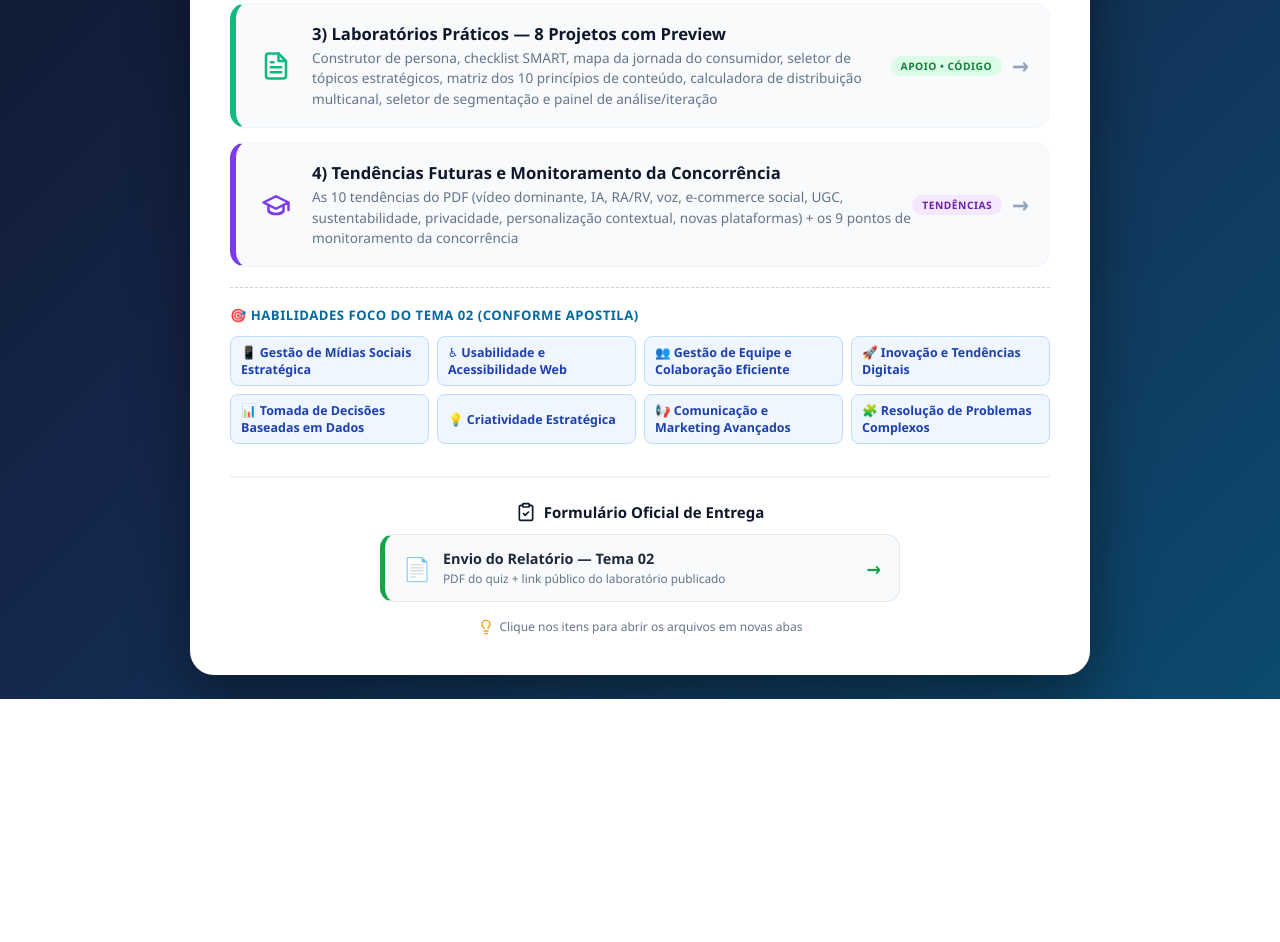
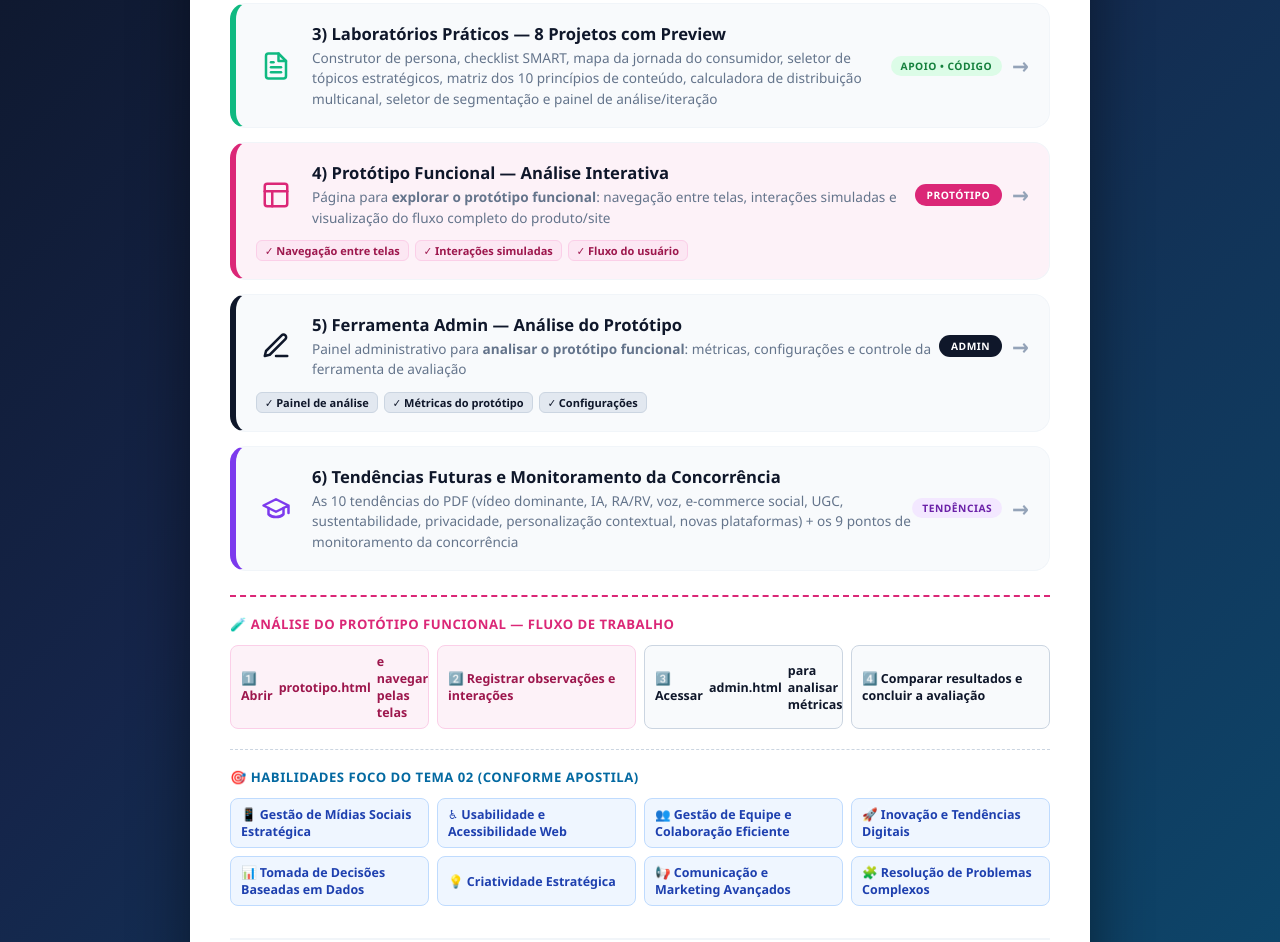
Before and after one commit to almeida-cma/adm_web02, a plain HTML site: page index.html in a window 1280 px wide. Shown: the part 813-1755 px from the top of the page. Before the commit the page ends 1512 px from the top, so only its background shows below. Drawn offline with Linux system fonts and the light colour scheme.

Commit message:
Add files via upload

```diff
--- a/index.html
+++ b/index.html
@@ -35,14 +35,22 @@
   .menu-item.guia{border-left-color:#10b981;}
   .menu-item.conclusao{border-left-color:#7c3aed;}
   .menu-item.desafio:hover{background:#fff7ed;box-shadow:0 6px 22px rgba(234,88,12,.15);}
+  /* Novos atalhos: protótipo + admin */
+  .menu-item.prototipo{border-left-color:#db2777;background:#fdf2f8;}
+  .menu-item.prototipo:hover{background:#fce7f3;box-shadow:0 6px 22px rgba(219,39,119,.15);}
+  .menu-item.admin{border-left-color:#0f172a;background:#f8fafc;}
+  .menu-item.admin:hover{background:#f1f5f9;box-shadow:0 6px 22px rgba(15,23,42,.15);}
   .badge-rotulo{padding:3px 10px;border-radius:20px;font-size:.64rem;font-weight:800;text-transform:uppercase;letter-spacing:.5px;flex-shrink:0;}
   .badge-guia{background:#dcfce7;color:#15803d;}
   .badge-fim{background:#f3e8ff;color:#6b21a8;}
   .badge-atividade{background:#ea580c;color:#fff;padding:4px 12px;border-radius:20px;font-size:.64rem;font-weight:800;text-transform:uppercase;letter-spacing:.5px;margin-left:auto;flex-shrink:0;display:inline-flex;align-items:center;gap:4px;animation:pulse-alerta 2s infinite;}
   .badge-atividade-azul{background:#0284c7;color:#fff;padding:4px 12px;border-radius:20px;font-size:.64rem;font-weight:800;text-transform:uppercase;letter-spacing:.5px;margin-left:auto;flex-shrink:0;display:inline-flex;align-items:center;gap:4px;animation:pulse-alerta 2s infinite;}
+  .badge-prototipo{background:#db2777;color:#fff;padding:4px 12px;border-radius:20px;font-size:.64rem;font-weight:800;text-transform:uppercase;letter-spacing:.5px;margin-left:auto;flex-shrink:0;display:inline-flex;align-items:center;gap:4px;}
+  .badge-admin{background:#0f172a;color:#fff;padding:4px 12px;border-radius:20px;font-size:.64rem;font-weight:800;text-transform:uppercase;letter-spacing:.5px;margin-left:auto;flex-shrink:0;display:inline-flex;align-items:center;gap:4px;}
   @keyframes pulse-alerta{0%{opacity:1;transform:scale(1);}50%{opacity:.82;transform:scale(.98);}100%{opacity:1;transform:scale(1);}}
   .checklist-desafio{display:flex;flex-wrap:wrap;gap:6px;margin-top:12px;}
   .check-pill{font-size:.69rem;background:#fff;color:#7c2d12;padding:2px 8px;border-radius:6px;border:1px solid #fed7aa;font-weight:600;}
+  .proto-pill{background:#fce7f3;color:#9d174d;border:1px solid #fbcfe8;}
   .blocos{display:grid;grid-template-columns:repeat(auto-fit,minmax(180px,1fr));gap:8px;margin-top:20px;padding-top:18px;border-top:1px dashed #cbd5e1;}
   .blocos h4{grid-column:1/-1;font-size:.82rem;color:#0369a1;text-transform:uppercase;letter-spacing:.5px;font-weight:800;margin-bottom:4px;}
   .bloco-item{background:#eff6ff;border:1px solid #bfdbfe;border-radius:8px;padding:7px 10px;font-size:.78rem;color:#1e40af;font-weight:600;display:flex;align-items:center;gap:6px;}
@@ -60,6 +68,7 @@
     .menu-item{padding:14px 16px;}
     .menu-item .info h3{font-size:.94rem;}
     .badge-atividade,.badge-atividade-azul{font-size:.56rem;padding:3px 8px;}
+    .badge-prototipo,.badge-admin{font-size:.56rem;padding:3px 8px;}
     .footer-links{max-width:100%;}
   }
   @media (max-width:420px){
@@ -150,6 +159,53 @@
       </div>
     </a>
 
+    <!-- ===== NOVO: Protótipo Funcional ===== -->
+    <a href="prototipo.html" target="_blank" rel="noopener noreferrer" class="menu-item prototipo">
+      <div class="linha">
+        <span class="icon">
+          <svg width="30" height="30" viewBox="0 0 24 24" fill="none" stroke="#db2777" stroke-width="2" stroke-linecap="round" stroke-linejoin="round">
+            <rect x="3" y="3" width="18" height="18" rx="2" ry="2"/>
+            <line x1="3" y1="9" x2="21" y2="9"/>
+            <line x1="9" y1="21" x2="9" y2="9"/>
+          </svg>
+        </span>
+        <div class="info">
+          <h3>4) Protótipo Funcional — Análise Interativa</h3>
+          <p>Página para <strong>explorar o protótipo funcional</strong>: navegação entre telas, interações simuladas e visualização do fluxo completo do produto/site</p>
+        </div>
+        <span class="badge-prototipo">PROTÓTIPO</span>
+        <span class="seta">&rarr;</span>
+      </div>
+      <div class="checklist-desafio">
+        <span class="check-pill proto-pill">&check; Navegação entre telas</span>
+        <span class="check-pill proto-pill">&check; Interações simuladas</span>
+        <span class="check-pill proto-pill">&check; Fluxo do usuário</span>
+      </div>
+    </a>
+
+    <!-- ===== NOVO: Ferramenta Admin ===== -->
+    <a href="admin.html" target="_blank" rel="noopener noreferrer" class="menu-item admin">
+      <div class="linha">
+        <span class="icon">
+          <svg width="30" height="30" viewBox="0 0 24 24" fill="none" stroke="#0f172a" stroke-width="2" stroke-linecap="round" stroke-linejoin="round">
+            <path d="M12 20h9"/>
+            <path d="M16.5 3.5a2.121 2.121 0 0 1 3 3L7 19l-4 1 1-4L16.5 3.5z"/>
+          </svg>
+        </span>
+        <div class="info">
+          <h3>5) Ferramenta Admin — Análise do Protótipo</h3>
+          <p>Painel administrativo para <strong>analisar o protótipo funcional</strong>: métricas, configurações e controle da ferramenta de avaliação</p>
+        </div>
+        <span class="badge-admin">ADMIN</span>
+        <span class="seta">&rarr;</span>
+      </div>
+      <div class="checklist-desafio">
+        <span class="check-pill" style="background:#e2e8f0;color:#0f172a;border:1px solid #cbd5e1;">&check; Painel de análise</span>
+        <span class="check-pill" style="background:#e2e8f0;color:#0f172a;border:1px solid #cbd5e1;">&check; Métricas do protótipo</span>
+        <span class="check-pill" style="background:#e2e8f0;color:#0f172a;border:1px solid #cbd5e1;">&check; Configurações</span>
+      </div>
+    </a>
+
     <a href="tema2.html#aba-tendencias" target="_blank" rel="noopener noreferrer" class="menu-item conclusao">
       <div class="linha">
         <span class="icon">
@@ -159,7 +215,7 @@
           </svg>
         </span>
         <div class="info">
-          <h3>4) Tendências Futuras e Monitoramento da Concorrência</h3>
+          <h3>6) Tendências Futuras e Monitoramento da Concorrência</h3>
           <p>As 10 tendências do PDF (vídeo dominante, IA, RA/RV, voz, e-commerce social, UGC, sustentabilidade, privacidade, personalização contextual, novas plataformas) + os 9 pontos de monitoramento da concorrência</p>
         </div>
         <span class="badge-rotulo badge-fim">TENDÊNCIAS</span>
@@ -167,6 +223,14 @@
       </div>
     </a>
   </main>
+
+  <div class="blocos" style="border-top:2px dashed #db2777;margin-top:24px;">
+    <h4 style="color:#db2777;">🧪 Análise do Protótipo Funcional — Fluxo de Trabalho</h4>
+    <div class="bloco-item" style="background:#fdf2f8;border-color:#fbcfe8;color:#9d174d;">1️⃣ Abrir <strong>prototipo.html</strong> e navegar pelas telas</div>
+    <div class="bloco-item" style="background:#fdf2f8;border-color:#fbcfe8;color:#9d174d;">2️⃣ Registrar observações e interações</div>
+    <div class="bloco-item" style="background:#f8fafc;border-color:#cbd5e1;color:#0f172a;">3️⃣ Acessar <strong>admin.html</strong> para analisar métricas</div>
+    <div class="bloco-item" style="background:#f8fafc;border-color:#cbd5e1;color:#0f172a;">4️⃣ Comparar resultados e concluir a avaliação</div>
+  </div>
 
   <div class="blocos">
     <h4>🎯 Habilidades foco do Tema 02 (conforme apostila)</h4>
```
